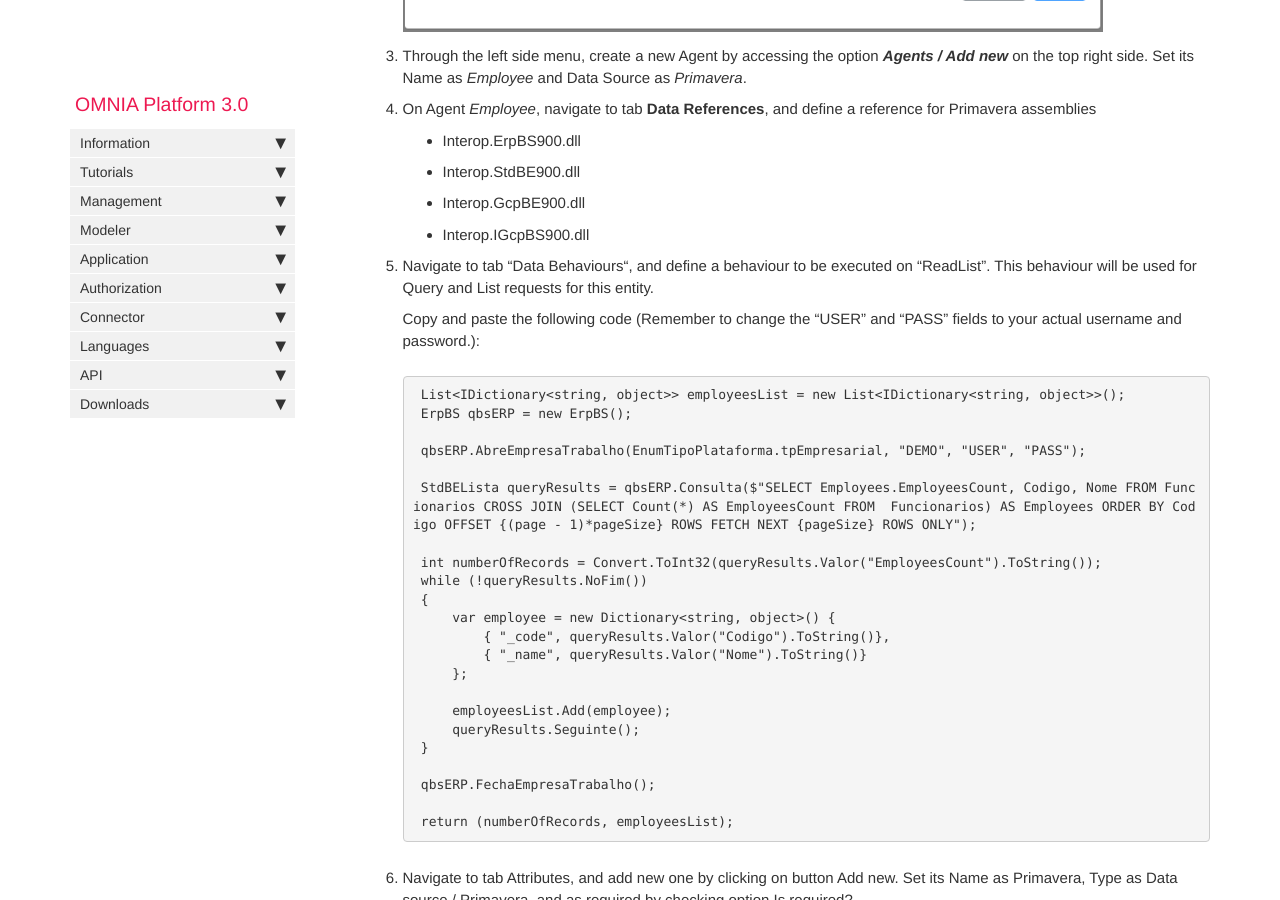
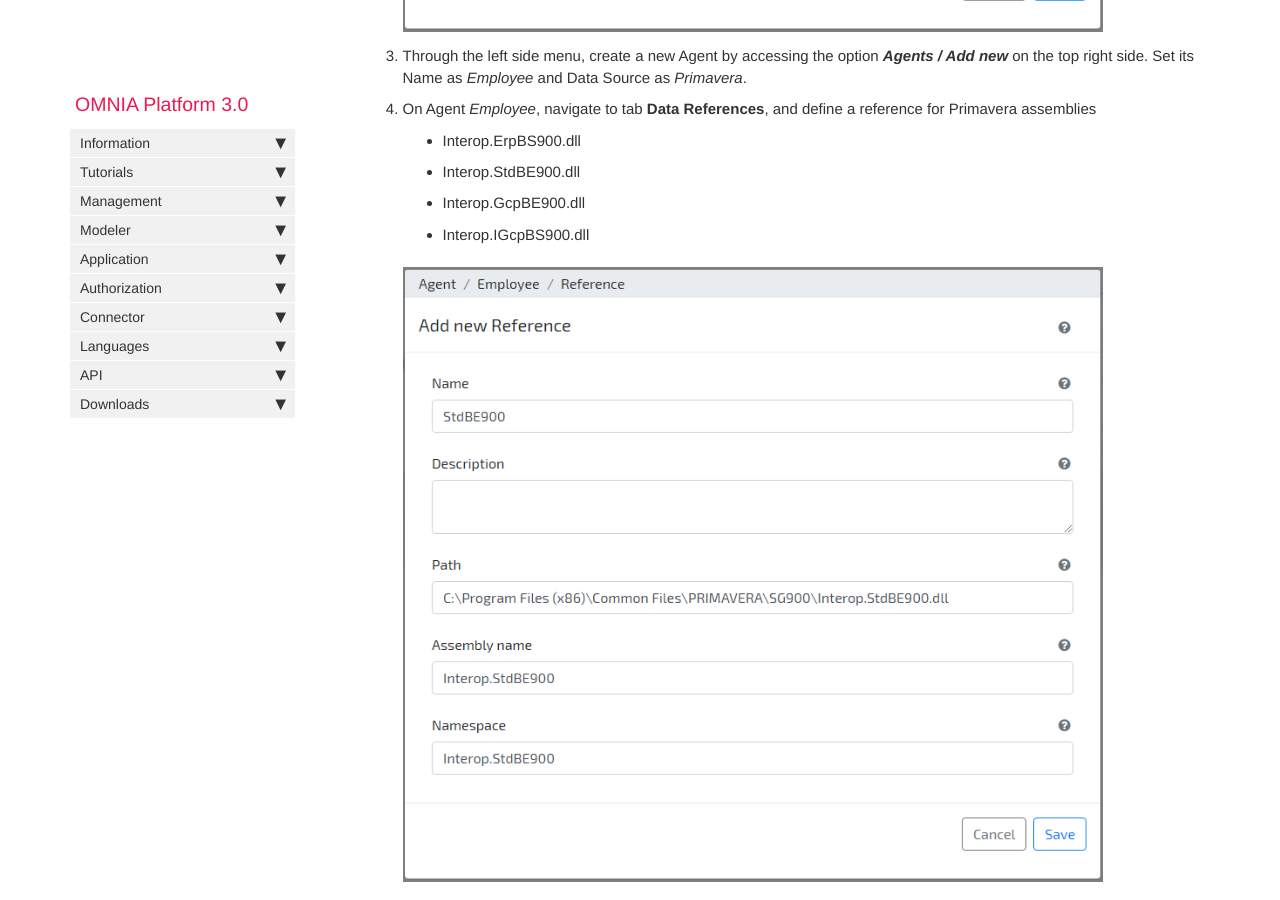
Before and after one commit to daniel8lopes/omnia3, a Jekyll site: the page built from docs/pages/omnia3/Tutorials/omnia3_applicationbehaviourstutorial.md, in a window 1280 px wide and 900 px high, scrolled down 1310 px. Built offline with Jekyll 4.4.1, drawn with Linux system fonts in a browser that asks for light colours; nearby versions of some CDN libraries; comment, search, counter and statistics services are not loaded.

Commit message:
Update omnia3_applicationbehaviourstutorial.md

```diff
--- a/docs/pages/omnia3/Tutorials/omnia3_applicationbehaviourstutorial.md
+++ b/docs/pages/omnia3/Tutorials/omnia3_applicationbehaviourstutorial.md
@@ -36,6 +36,8 @@ A connector is also required to complete this tutorial.
     - Interop.StdBE900.dll
     - Interop.GcpBE900.dll
     - Interop.IGcpBS900.dll
+
+    ![Modeler add Reference](/images/tutorials/applicationbehaviours/Modeler-Add-Reference.PNG)
 
 5. Navigate to tab “Data Behaviours“, and define a behaviour to be executed on “ReadList”. This behaviour will be used for Query and List requests for this entity.
 
```
